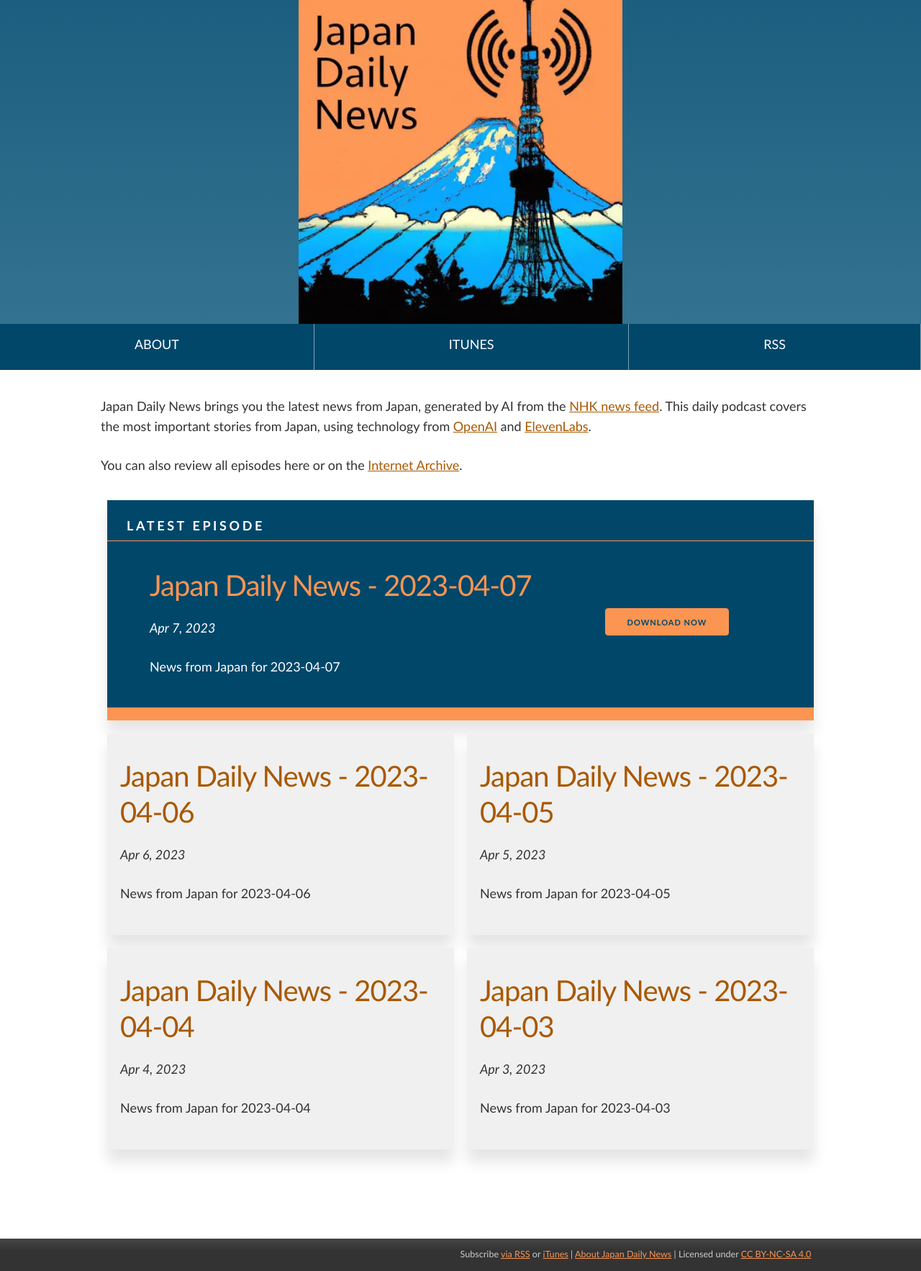
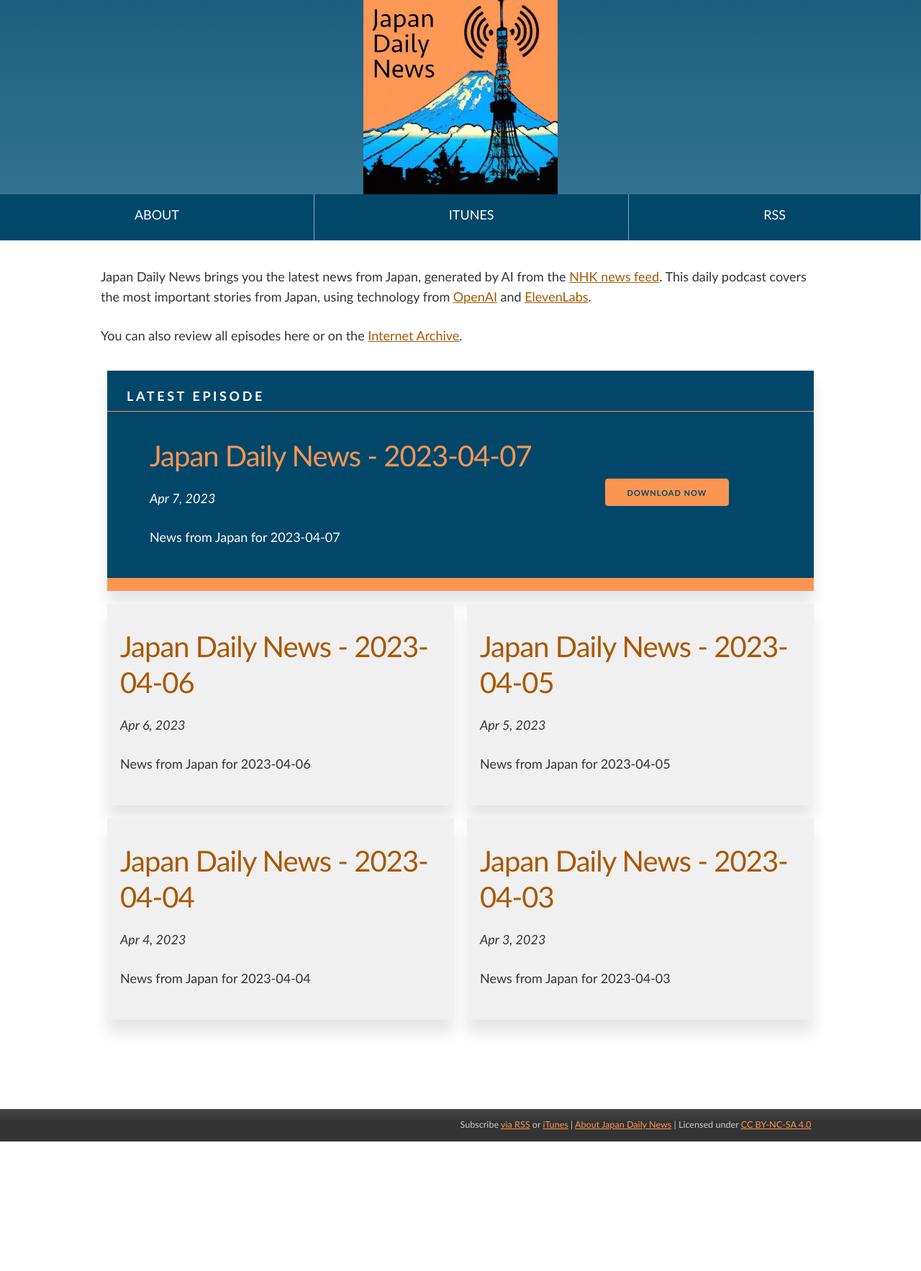
Before and after one commit to tagawa/JapanDailyNews, a Jekyll site: the page built from docs/index.html, in a window 1280 px wide. Shown: the whole page at 72% size. Built offline with Jekyll 4.4.1, drawn with Linux system fonts in a browser that asks for light colours; comment, search, counter and statistics services are not loaded; after the commit the page ends 1586 px from its top, so only the background shows below that.

Commit message:
Reduce header size

```diff
--- a/docs/_sass/base/_structure.scss
+++ b/docs/_sass/base/_structure.scss
@@ -5,7 +5,7 @@
 }
 
 header {
-    height: 50vh;
+    height: 30vh;
     display: flex;
     justify-content: center;
     align-items: center;
@@ -28,7 +28,7 @@ header a:hover {
 
 .logo {
     padding: 0px;
-    height: 50vh;
+    height: 30vh;
 }
 
 article {
```
